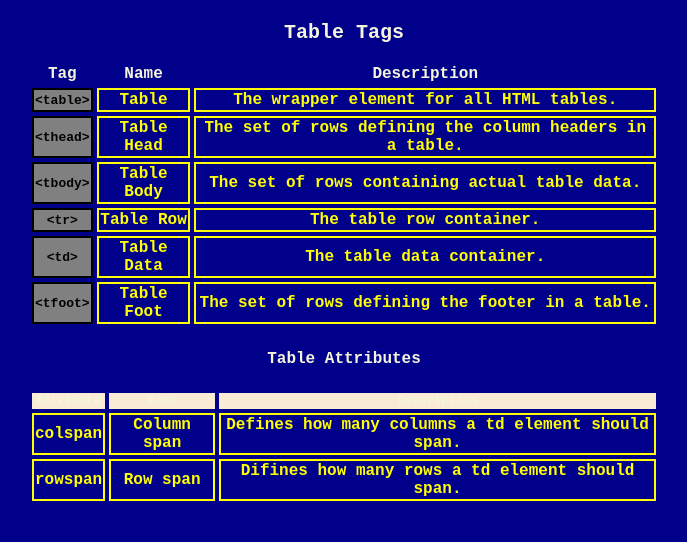
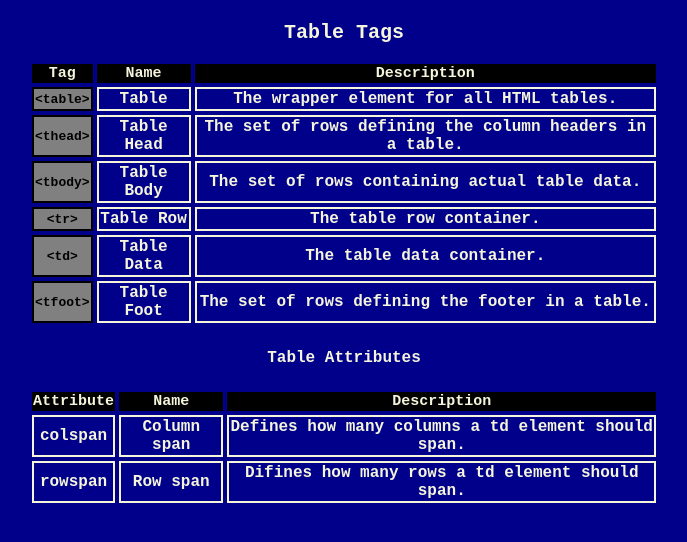
Before and after one commit to MSGJack/CS, a plain HTML site: page index.html in a window 1280 px wide. Shown: the part 66-608 px from the top of the page, without its empty margins (296-983 px from the left). Drawn offline with Linux system fonts and the light colour scheme.

Commit message:
extra thead added

```diff
--- a/index.html
+++ b/index.html
@@ -8,11 +8,13 @@
       <h1> HTML CheatSheet</h1>
       <h2> Table Tags</h2>
       <table>
-          <tr>
-              <th>Tag</th>
-              <th>Name</th>
-              <th>Description</th>
-          </tr>
+          <thead>
+            <tr>
+                <th>Tag</th>
+                <th>Name</th>
+                <th>Description</th>
+            </tr>
+          </thead>
           <tr>
               <td class="elements">&lt;table&gt;</td>
               <td>Table</td>
--- a/style.css
+++ b/style.css
@@ -25,17 +25,17 @@ table {
 }
 
 table thead {
-    background-color: antiquewhite;
+    background-color: black;
     font-weight: bold;
-    font-size: 12px;
-    border: 3px;
+    font-size: 15px;
+    border: 6px;
 
 }
 
 table td {
     border: 2px solid;
     font-weight: bold;
-    color: yellow;
+    color: beige;
 }
 
 .elements {
```
